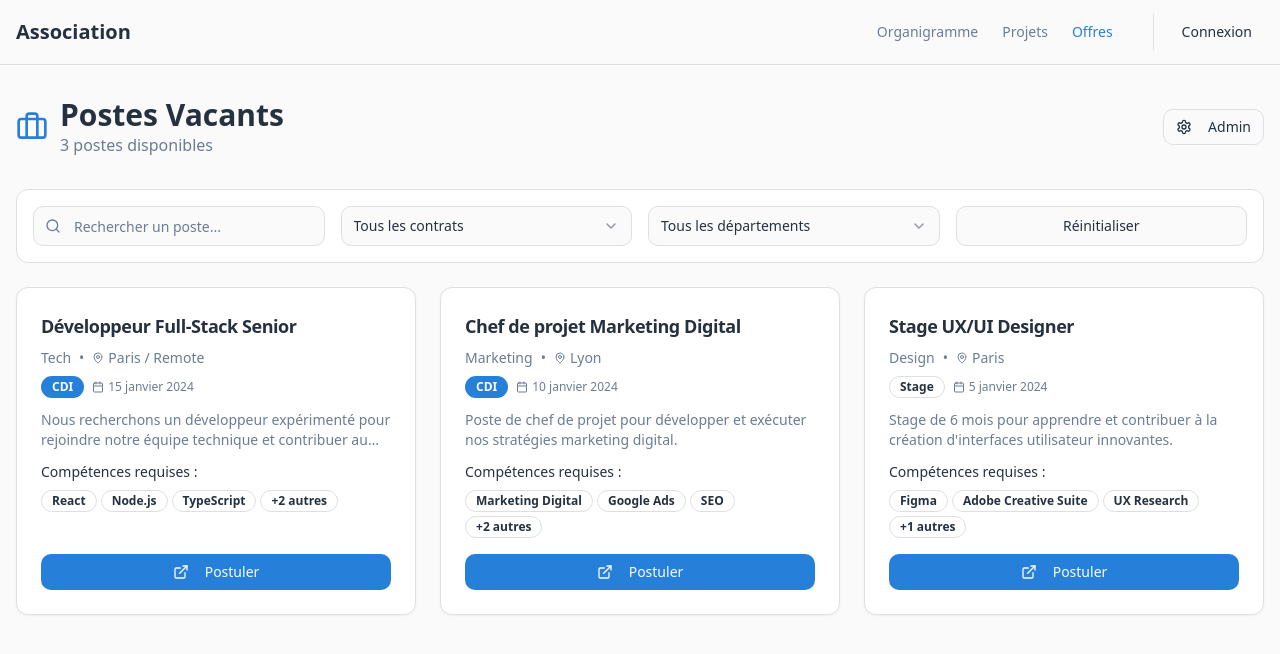
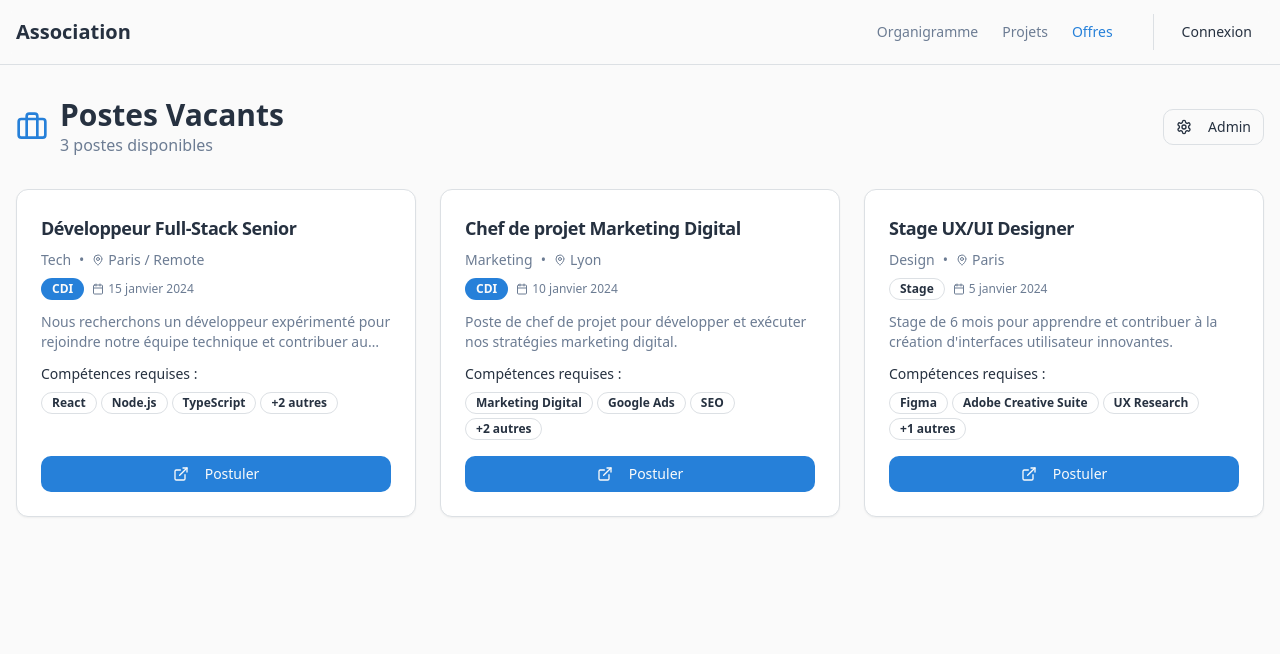
Before and after one commit to monodf-beep/savoyard-connect, a React (Vite) app: page /jobs in a window 1280 px wide. Shown: the top 654 px of the page. Built offline with nearby package versions, Linux system fonts and the light colour scheme.

Commit message:
Refactor job search filters

```diff
--- a/src/pages/Jobs.tsx
+++ b/src/pages/Jobs.tsx
@@ -3,9 +3,7 @@ import { JobPosting } from '../types/organigramme';
 import { JobPostingCard } from '../components/JobPostingCard';
 import { JobPostingForm } from '../components/JobPostingForm';
 import { Button } from '../components/ui/button';
-import { Input } from '../components/ui/input';
-import { Select, SelectContent, SelectItem, SelectTrigger, SelectValue } from '../components/ui/select';
-import { Plus, Search, Briefcase, Settings, Info } from 'lucide-react';
+import { Plus, Briefcase, Settings, Info } from 'lucide-react';
 import { useIsWordPressAdmin } from '../utils/wordpress';
 import { Tooltip, TooltipContent, TooltipProvider, TooltipTrigger } from '../components/ui/tooltip';
 import { Navbar } from '../components/Navbar';
@@ -56,22 +54,8 @@ const Jobs = () => {
   const isWPAdmin = useIsWordPressAdmin();
   const [isFormOpen, setIsFormOpen] = useState(false);
   const [selectedJobPosting, setSelectedJobPosting] = useState<JobPosting | null>(null);
-  const [searchTerm, setSearchTerm] = useState('');
-  const [filterType, setFilterType] = useState<string>('all');
-  const [filterDepartment, setFilterDepartment] = useState<string>('all');
 
-  const filteredJobPostings = jobPostings.filter(job => {
-    if (!job.isActive) return false;
-
-    const matchesSearch = job.title.toLowerCase().includes(searchTerm.toLowerCase()) ||
-                         job.department.toLowerCase().includes(searchTerm.toLowerCase());
-    const matchesType = filterType === 'all' || job.type === filterType;
-    const matchesDepartment = filterDepartment === 'all' || job.department === filterDepartment;
-
-    return matchesSearch && matchesType && matchesDepartment;
-  });
-
-  const departments = Array.from(new Set(jobPostings.map(job => job.department)));
+  const activeJobPostings = jobPostings.filter(job => job.isActive);
 
   const handleSaveJobPosting = (jobPosting: JobPosting) => {
     if (selectedJobPosting) {
@@ -113,7 +97,7 @@ const Jobs = () => {
             <div>
               <h1 className="text-3xl font-bold">Postes Vacants</h1>
               <p className="text-muted-foreground">
-                {filteredJobPostings.length} poste{filteredJobPostings.length > 1 ? 's' : ''} disponible{filteredJobPostings.length > 1 ? 's' : ''}
+                {activeJobPostings.length} poste{activeJobPostings.length > 1 ? 's' : ''} disponible{activeJobPostings.length > 1 ? 's' : ''}
               </p>
             </div>
           </div>
@@ -154,69 +138,18 @@ const Jobs = () => {
           </div>
         </div>
 
-        {/* Filtres */}
-        <div className="bg-card rounded-lg border border-border p-4 mb-6">
-          <div className="grid grid-cols-1 md:grid-cols-4 gap-4">
-            <div className="relative">
-              <Search className="absolute left-3 top-1/2 transform -translate-y-1/2 w-4 h-4 text-muted-foreground" />
-              <Input
-                placeholder="Rechercher un poste..."
-                value={searchTerm}
-                onChange={(e) => setSearchTerm(e.target.value)}
-                className="pl-10"
-              />
-            </div>
-
-            <Select value={filterType} onValueChange={setFilterType}>
-              <SelectTrigger>
-                <SelectValue placeholder="Type de contrat" />
-              </SelectTrigger>
-              <SelectContent>
-                <SelectItem value="all">Tous les contrats</SelectItem>
-                <SelectItem value="CDI">CDI</SelectItem>
-                <SelectItem value="CDD">CDD</SelectItem>
-                <SelectItem value="Stage">Stage</SelectItem>
-                <SelectItem value="Freelance">Freelance</SelectItem>
-              </SelectContent>
-            </Select>
-
-            <Select value={filterDepartment} onValueChange={setFilterDepartment}>
-              <SelectTrigger>
-                <SelectValue placeholder="Département" />
-              </SelectTrigger>
-              <SelectContent>
-                <SelectItem value="all">Tous les départements</SelectItem>
-                {departments.map(dept => (
-                  <SelectItem key={dept} value={dept}>{dept}</SelectItem>
-                ))}
-              </SelectContent>
-            </Select>
-
-            <Button
-              variant="outline"
-              onClick={() => {
-                setSearchTerm('');
-                setFilterType('all');
-                setFilterDepartment('all');
-              }}
-            >
-              Réinitialiser
-            </Button>
-          </div>
-        </div>
-
         {/* Liste des postes */}
-        {filteredJobPostings.length === 0 ? (
+        {activeJobPostings.length === 0 ? (
           <div className="text-center py-12">
             <Briefcase className="w-16 h-16 text-muted-foreground mx-auto mb-4" />
-            <h3 className="text-lg font-semibold mb-2">Aucun poste trouvé</h3>
+            <h3 className="text-lg font-semibold mb-2">Aucun poste disponible</h3>
             <p className="text-muted-foreground">
-              Aucun poste ne correspond à vos critères de recherche.
+              Il n'y a actuellement aucun poste vacant.
             </p>
           </div>
         ) : (
           <div className="grid grid-cols-1 md:grid-cols-2 lg:grid-cols-3 gap-6">
-            {filteredJobPostings.map((jobPosting) => (
+            {activeJobPostings.map((jobPosting) => (
               <JobPostingCard
                 key={jobPosting.id}
                 jobPosting={jobPosting}
```
